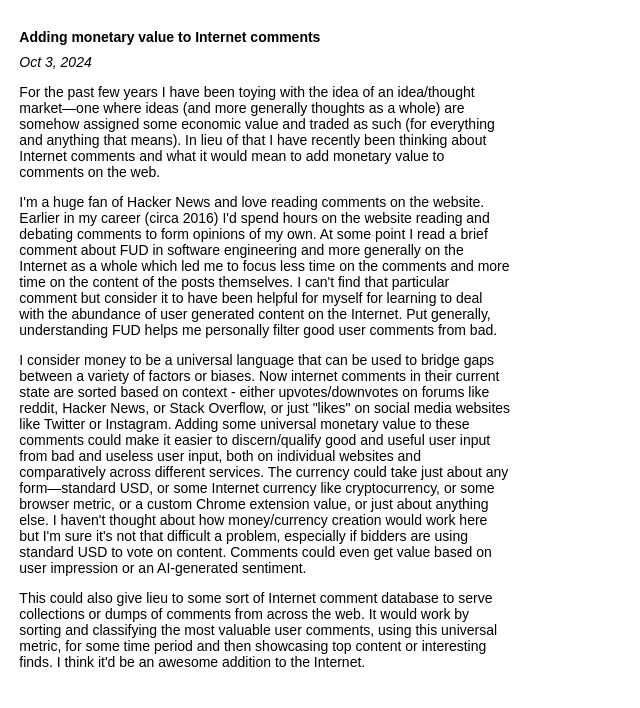
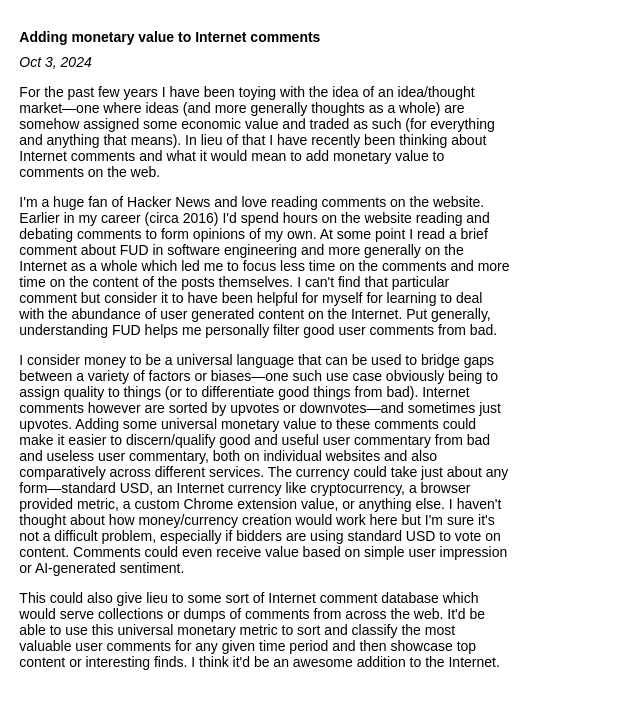
Before and after one commit to kashav/kashav.ca, a plain HTML site: page posts/web-comments.html in a window 1280 px wide. Shown: the whole page, without its empty margins (0-640 px from the left). Drawn offline with Linux system fonts and the light colour scheme.

Commit message:
Improve the comments post

```diff
--- a/posts/web-comments.html
+++ b/posts/web-comments.html
@@ -48,29 +48,28 @@
         </p>
         <p>
           I consider money to be a universal language that can be used to bridge
-          gaps between a variety of factors or biases. Now internet comments in
-          their current state are sorted based on context - either
-          upvotes/downvotes on forums like reddit, Hacker News, or Stack
-          Overflow, or just "likes" on social media websites like Twitter or
-          Instagram. Adding some universal monetary value to these comments
-          could make it easier to discern/qualify good and useful user input
-          from bad and useless user input, both on individual websites and
-          comparatively across different services. The currency could take just
-          about any form&mdash;standard USD, or some Internet currency like
-          cryptocurrency, or some browser metric, or a custom Chrome extension
-          value, or just about anything else. I haven't thought about how
-          money/currency creation would work here but I'm sure it's not that
-          difficult a problem, especially if bidders are using standard USD to
-          vote on content. Comments could even get value based on user
-          impression or an AI-generated sentiment.
+          gaps between a variety of factors or biases&mdash;one such use case
+          obviously being to assign quality to things (or to differentiate good
+          things from bad). Internet comments however are sorted by upvotes or
+          downvotes&mdash;and sometimes just upvotes. Adding some universal
+          monetary value to these comments could make it easier to
+          discern/qualify good and useful user commentary from bad and useless
+          user commentary, both on individual websites and also comparatively
+          across different services. The currency could take just about any
+          form&mdash;standard USD, an Internet currency like cryptocurrency, a
+          browser provided metric, a custom Chrome extension value, or anything
+          else. I haven't thought about how money/currency creation would work
+          here but I'm sure it's not a difficult problem, especially if bidders
+          are using standard USD to vote on content. Comments could even receive
+          value based on simple user impression or AI-generated sentiment.
         </p>
         <p>
-          This could also give lieu to some sort of Internet comment database to
-          serve collections or dumps of comments from across the web. It would
-          work by sorting and classifying the most valuable user comments, using
-          this universal metric, for some time period and then showcasing top
-          content or interesting finds. I think it'd be an awesome addition to
-          the Internet.
+          This could also give lieu to some sort of Internet comment database
+          which would serve collections or dumps of comments from across the
+          web. It'd be able to use this universal monetary metric to sort and
+          classify the most valuable user comments for any given time period and
+          then showcase top content or interesting finds. I think it'd be an
+          awesome addition to the Internet.
         </p>
       </div>
     </main>
```
